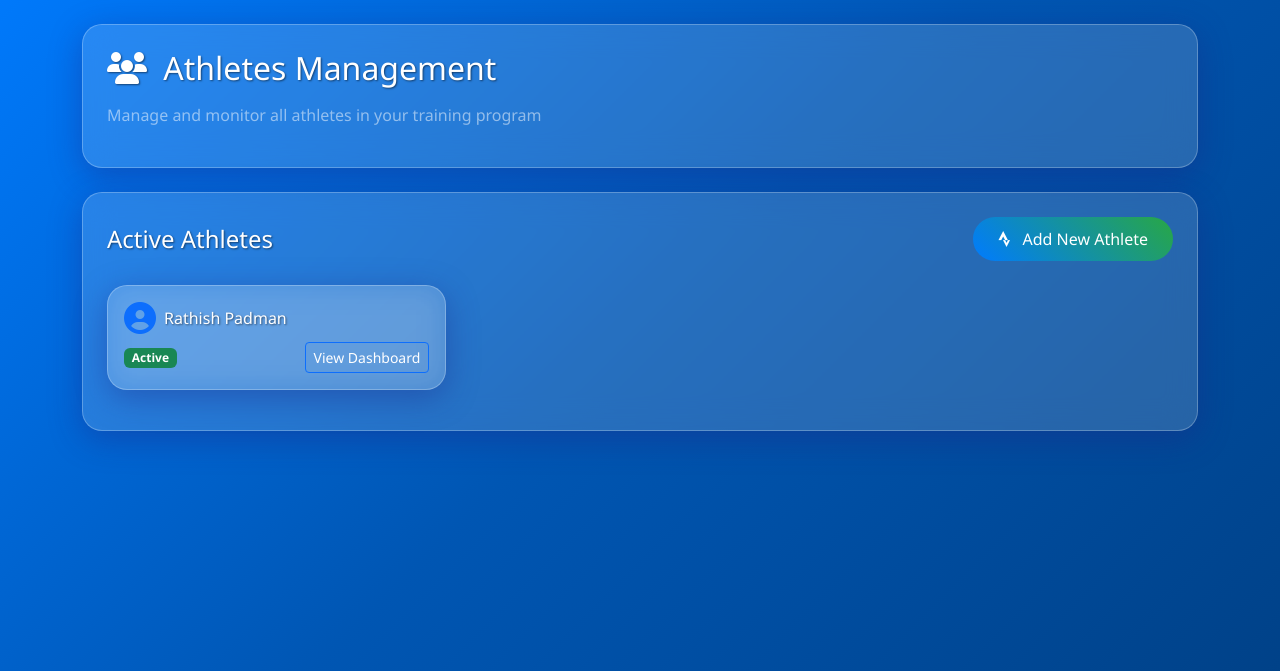
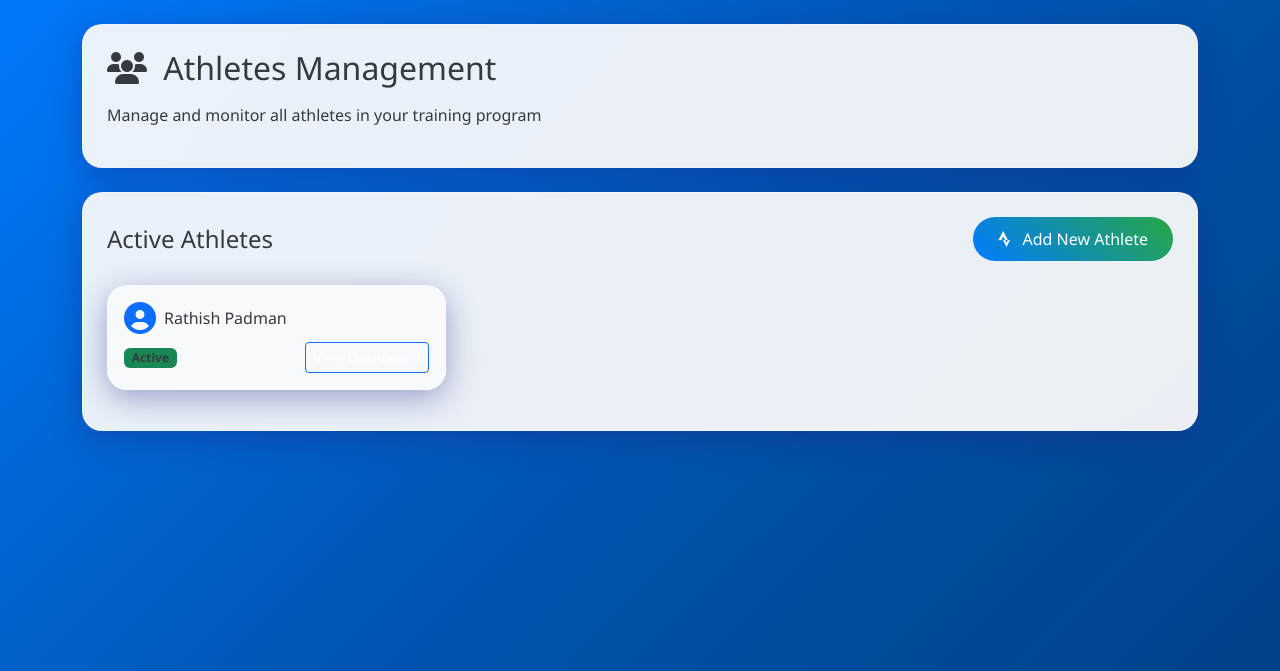
Before and after one commit to rathishpadman/MarathonTraining, a Flask app: page /athletes in a window 1280 px wide. Shown: the part 57-728 px from the top of the page. Run offline with Flask 3, Linux system fonts and the light colour scheme; data comes from the database, SQL or seed files in the repository; some libraries are stand-ins or nearby versions.

Commit message:
Give the dashboard a fresh, modern look with a lighter, brighter background
Update base.html to use a light background color and improve text visibility.

Replit-Commit-Author: Agent
Replit-Commit-Session-Id: 4f203aba-2c1e-4453-bbca-a3103cdcf54c
Replit-Commit-Screenshot-Url: https://storage.googleapis.com/screenshot-production-us-central1/4af7ab70-3715-49e2-9c42-d1b05d91b220/dc1e1809-d55b-49ad-b4c7-ad5484a0f709.jpg

```diff
--- a/templates/base.html
+++ b/templates/base.html
@@ -46,12 +46,13 @@
         }
 
         .card-glassmorphism {
-            background: rgba(255, 255, 255, 0.15);
+            background: rgba(248, 249, 250, 0.95);
             backdrop-filter: blur(15px);
             border-radius: 20px;
             border: 1px solid rgba(255, 255, 255, 0.25);
             box-shadow: 0 8px 32px 0 rgba(31, 38, 135, 0.4);
             transition: all 0.3s ease;
+            color: var(--charcoal) !important;
         }
 
         .filter-button {
@@ -135,19 +136,22 @@
             text-align: center;
             padding: 2rem;
             margin: 1rem 0;
-            color: white;
+            color: var(--charcoal) !important;
+            background: rgba(248, 249, 250, 0.95);
         }
 
         .metric-value {
             font-size: 2.5rem;
             font-weight: bold;
             margin-bottom: 0.5rem;
+            color: var(--primary-blue) !important;
         }
 
         .metric-label {
             font-size: 0.9rem;
             opacity: 0.8;
             text-transform: uppercase;
+            color: var(--charcoal) !important;
             letter-spacing: 1px;
         }
 
@@ -251,8 +255,10 @@
             color: white !important;
         }
 
-        .card-body, .card-text, .card-title {
-            color: white !important;
+        .card-glassmorphism .card-body,
+        .card-glassmorphism .card-text,
+        .card-glassmorphism .card-title {
+            color: var(--charcoal) !important;
         }
 
         .table {
@@ -279,9 +285,20 @@
         }
 
         /* Specific contrast fixes for dashboard elements */
-        .metric-value, .metric-label {
-            color: white !important;
-            text-shadow: 1px 1px 2px rgba(0, 0, 0, 0.3);
+        .card-glassmorphism .metric-value,
+        .card-glassmorphism .metric-label,
+        .card-glassmorphism h1,
+        .card-glassmorphism h2,
+        .card-glassmorphism h3,
+        .card-glassmorphism h4,
+        .card-glassmorphism h5,
+        .card-glassmorphism h6,
+        .card-glassmorphism p,
+        .card-glassmorphism span,
+        .card-glassmorphism div,
+        .card-glassmorphism label {
+            color: var(--charcoal) !important;
+            text-shadow: none;
         }
 
         .nav-link, .navbar-brand {
```
Also changed, not shown: attached_assets/targeted_element_1749359823183.png (added).
